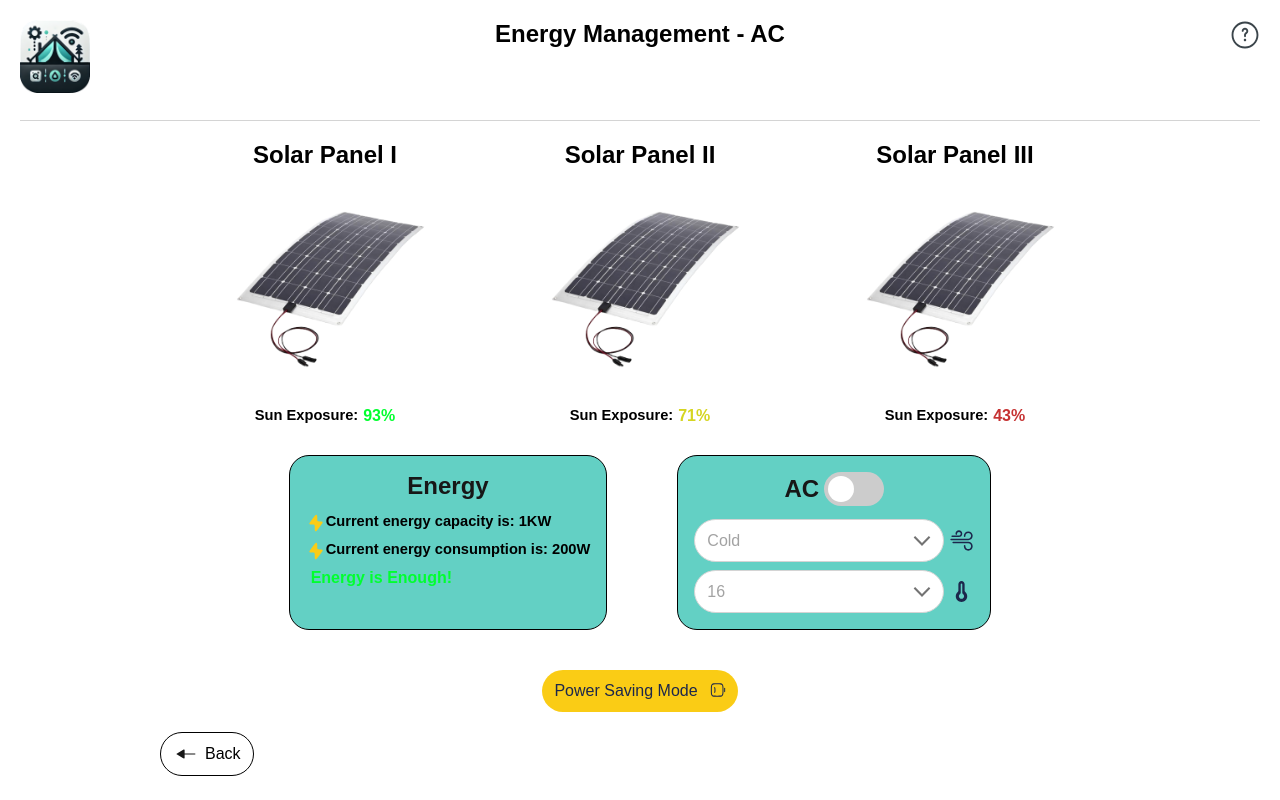
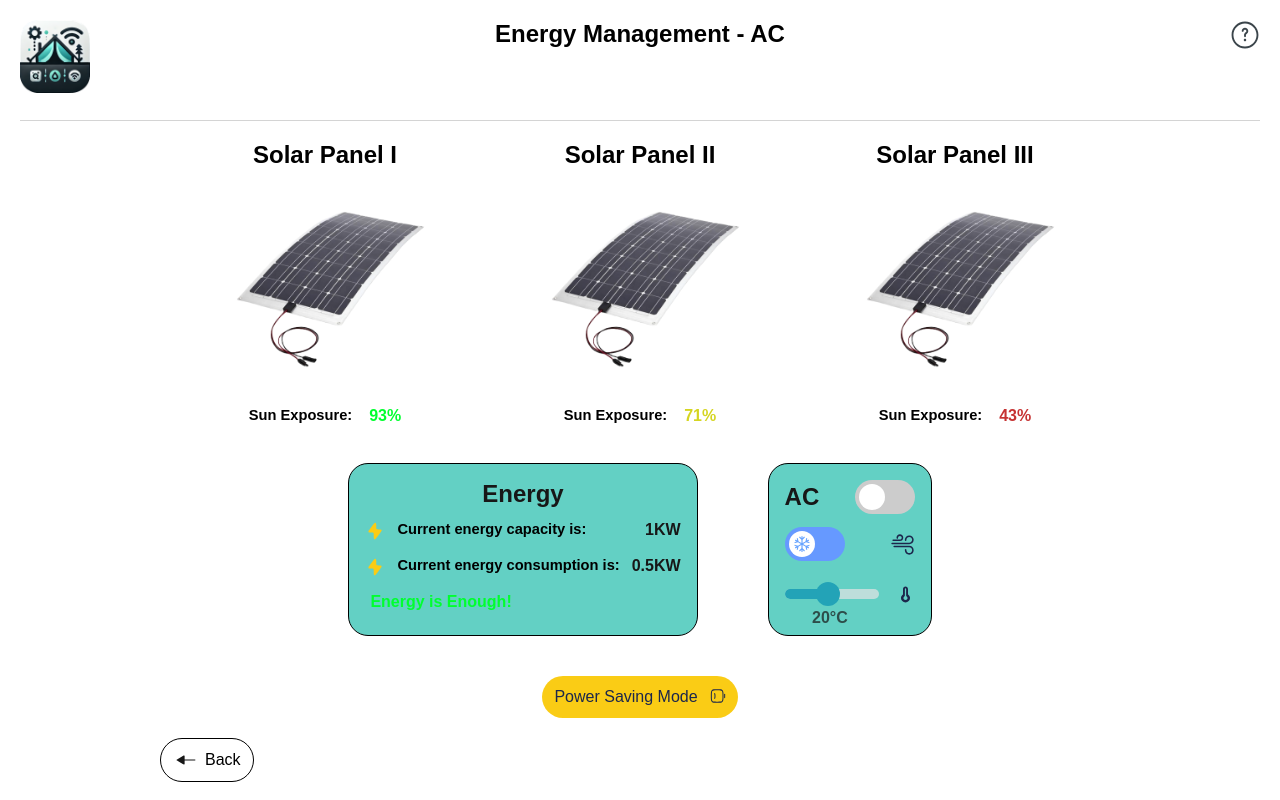
Before and after one commit to dimitry-lzs/hciWeb, a React app: page /energy in a window 1280 px wide. Built offline with nearby package versions, Linux system fonts and the light colour scheme.

Commit message:
change energy

```diff
--- a/src/components/Select/index.tsx
+++ b/src/components/Select/index.tsx
@@ -1,14 +1,18 @@
 import React from 'react';
 import './Select.less';
 
-export default function Select({ options }: {
+export default function Select({ options, onSelect }: {
     options: any;
+    onSelect: (x: string) => void;
     [x: string]: any;
 }) {
     return (
         <div className='custom-select'>
-            <select>
-                {options.map((option: any) => (
+            <select onChange={event => onSelect((event.target as HTMLSelectElement).value)}>
+                {options.map((option: {
+                    value: string;
+                    label: string;
+                }) => (
                     <option key={option.value} value={option.value}>{option.label}</option>
                 ))}
             </select>
--- a/src/components/Slider/Slider.less
+++ b/src/components/Slider/Slider.less
@@ -3,6 +3,7 @@
     height: 10px;
     position: relative;
     opacity: 0.7;
+    margin: 12px 0;
 
     .slider {
         position: absolute;
--- a/src/components/Switch/Switch.less
+++ b/src/components/Switch/Switch.less
@@ -6,7 +6,6 @@
         display: inline-block;
         width: 60px;
         height: 34px;
-        margin-left: 5px;
     }
 
     /* Hide default HTML checkbox */
@@ -27,6 +26,16 @@
         background-color: #ccc;
         -webkit-transition: .4s;
         transition: .4s;
+
+        .switchIcon {
+            position: absolute;
+            top: 17px;
+            left: 17px;
+            height: 26px;
+            width: 26px;
+            transform: translate(-50%, -50%);
+            transition: all 0.4s ease; /* Add transition */
+        }
     }
 
     .slider:before {
@@ -41,12 +50,14 @@
         transition: .4s;
     }
 
+    input:checked~.slider {
+        .switchIcon {
+            transform: translate(13px, -50%);
+        }
+    }
+
     input:checked+.slider {
         background-color: #2196F3;
-    }
-
-    input:focus+.slider {
-        box-shadow: 0 0 1px #2196F3;
     }
 
     input:checked+.slider:before {
--- a/src/components/Switch/index.tsx
+++ b/src/components/Switch/index.tsx
@@ -1,12 +1,31 @@
 import React from 'react';
+
 import './Switch.less';
 
-export default function Switch() {
+export default function Switch({
+    on,
+    setOnOff,
+    onIcon,
+    offIcon,
+    onColor,
+    offColor
+}: {
+    on: boolean;
+    setOnOff: (on: boolean) => void;
+    onIcon?: JSX.Element;
+    offIcon?: JSX.Element;
+    onColor?: string;
+    offColor?: string;
+}) {
     return (
-        <div className="switchComponent">
-            <label className="switch">
-                <input type="checkbox" />
-                <span className="slider round"></span>
+        <div className='switchComponent'>
+            <label className='switch'>
+                <input type='checkbox' checked={on} onChange={checked => {
+                    setOnOff(checked.target.checked);
+                }} />
+                <span className='slider round' {...(on ? { style: { backgroundColor: onColor } } : { style: { backgroundColor: offColor } })}>
+                    <span className='switchIcon'>{on ? <>{onIcon}</> : <>{offIcon}</>}</span>
+                </span>
             </label>
         </div>
     );
--- a/src/pages/Energy/Energy.less
+++ b/src/pages/Energy/Energy.less
@@ -1,4 +1,16 @@
 .Energy {
+    .HeatIcon, .ColdIcon {
+        background-image: url('../../assets/Sun.svg');
+        background-position: center;
+        background-size: 18px;
+        background-repeat: no-repeat;
+        display: inline-block;
+        width: 26px;
+        height: 26px;
+    }
+    .ColdIcon {
+        background-image: url('../../assets/Snowflake.svg');
+    }
     .Content {
         padding-top: 10px;
     }
@@ -34,13 +46,18 @@
     .Info {
         color: black;
         font-size: 11pt;
+        margin-right: auto;
     }
 
     .InfoDescription {
+        min-width: 130px;
         display: flex;
+        justify-content: space-between;
+        gap: 12px;
         font-size: 12pt;
         font-weight: bold;
         padding-top: 8px;
+        margin-bottom: 8px;
     }
 
     .Green {
@@ -85,6 +102,7 @@
 
     .ThermometerIcon {
         background-image: url('../../assets/thermometer.svg');
+        background-position: center;
         background-size: contain;
         background-repeat: no-repeat;
         display: inline-block;
@@ -109,6 +127,6 @@
     .SwitchWrapper {
         display: flex;
         align-items: center;
-        justify-content: center;
+        justify-content: space-between;
     }
 }
--- a/src/pages/Energy/index.tsx
+++ b/src/pages/Energy/index.tsx
@@ -1,32 +1,30 @@
-import React from 'react';
-import './Energy.less';
+import React, { useState } from 'react';
+import { useNavigate } from 'react-router-dom';
+
 import Header from '../../components/Header';
 import HelpModal from '../../components/HelpModal';
 import BackButton from '../../components/BackButton';
-import InfoContainer, { InfoRow } from '../../components/InfoContainer';
+import InfoContainer from '../../components/InfoContainer';
+import Switch from '../../components/Switch';
+import Slider from '../../components/Slider';
 import ConfirmButton, { ButtonColor, ButtonIcon } from '../../components/ConfirmButton';
-import { useNavigate } from 'react-router-dom';
-import Select from '../../components/Select';
-import Switch from '../../components/Switch';
+
+import './Energy.less';
+
+function HeatIcon() {
+    return <div className='HeatIcon' />;
+}
+
+function ColdIcon() {
+    return <div className='ColdIcon' />;
+}
 
 export default function Energy() {
     const navigate = useNavigate();
-    const coldHeat = [
-        { value: 'cold', label: 'Cold' },
-        { value: 'heat', label: 'Heat' },
-    ];
-    const temperatures = [
-        { value: '16', label: '16' },
-        { value: '17', label: '17' },
-        { value: '18', label: '18' },
-        { value: '19', label: '19' },
-        { value: '20', label: '20' },
-        { value: '21', label: '21' },
-        { value: '22', label: '22' },
-        { value: '23', label: '23' },
-        { value: '24', label: '24' },
-        { value: '25', label: '25' },
-    ];
+    const [temperature, setTemperature] = useState(20);
+    const [heat, setHeat] = useState(false);
+    const [ac, setAc] = useState(false);
+
     return (
         <div className='Energy'>
             <Header title='Energy Management - AC' helpContent={<HelpModal title='Energy Management - AC' text='This page is the place for you to set up the Air Conditioning, see how much energy is produced and how much is consumed. If you want to save some energy you may press the yellow "Power Saving Mode" button.' />} />
@@ -61,20 +59,33 @@ export default function Energy() {
                     <InfoContainer>
                         <div className='InfoTitle'>Energy</div>
                         <div className='InfoDescription'>
-                            <span className='EnergyIcon' /><div className='Info'>Current energy capacity is: 1KW</div>
+                            <span className='EnergyIcon' />
+                            <div className='Info'>Current energy capacity is:</div>
+                            <span>1KW</span>
                         </div>
                         <div className='InfoDescription'>
-                            <span className='EnergyIcon' /><div className='Info'>Current energy consumption is: 200W</div>
+                            <span className='EnergyIcon' />
+                            <div className='Info'>Current energy consumption is:</div>
+                            <span>0.5KW</span>
                         </div>
                         <div className='InfoDescription'>
                             <div className='Green'>Energy is Enough!</div>
                         </div>
                     </InfoContainer>
                     <InfoContainer>
-                        <div className='InfoTitle'><div className='SwitchWrapper'>AC<Switch/></div></div>
+                        <div className='InfoTitle'><div className='SwitchWrapper'>
+                            AC
+                            <Switch on={ac} setOnOff={setAc} />
+                        </div>
+                        </div>
                         <div className='Controls'>
-                            <div className='InfoDescription'><Select options={coldHeat} /><div className='WindIcon' /></div>
-                            <div className='InfoDescription'><Select options={temperatures} /><div className='ThermometerIcon' /></div>
+                            <div className='InfoDescription'>
+                                <Switch on={heat} setOnOff={setHeat} onIcon={<HeatIcon />} offIcon={<ColdIcon />} onColor='#ff6666' offColor='#6699ff' />
+                                <div className='WindIcon' /></div>
+                            <div className='InfoDescription'>
+                                <Slider value={temperature} setValue={updatedTemperature => setTemperature(updatedTemperature)} minValue={12} maxValue={30} type='°C' />
+                                <div className='ThermometerIcon' />
+                            </div>
                         </div>
                     </InfoContainer>
                 </div>
--- a/src/pages/SpecialOccasions/index.tsx
+++ b/src/pages/SpecialOccasions/index.tsx
@@ -19,15 +19,6 @@ const radioOptions = [
     { value: 'hamBlue', label: 'Hamlindigo Blue' }
 ];
 
-function BulbColors({ selectedColor, setSelectedColor }: {
-    selectedColor: string;
-    setSelectedColor: (color: string) => void;
-}) {
-    return <Radio options={radioOptions} selectedValue={selectedColor} onChange={setSelectedColor} />;
-}
-
-export default function SpecialOccasions() {
-    const navigate = useNavigate();
 const presets = [
     { value: 'party', label: 'Party' },
     { value: 'concert', label: 'Concert' },
@@ -44,9 +35,23 @@ export default function SpecialOccasions() {
     { value: 'rainbow', label: 'Rainbow' }
 ];
 
+function BulbColors({ selectedColor, setSelectedColor }: {
+    selectedColor: string;
+    setSelectedColor: (color: string) => void;
+}) {
+    return <Radio options={radioOptions} selectedValue={selectedColor} onChange={setSelectedColor} />;
+}
+
+export default function SpecialOccasions() {
+    const navigate = useNavigate();
+
     const [color1, setColor1] = useState('blue');
     const [color2, setColor2] = useState('green');
     const [color3, setColor3] = useState('purple');
+
+    const [selectedPreset, setSelectedPreset] = useState('party');
+    const [selectedLightPattern, setSelectedLightPattern] = useState('random');
+    const [selectedColorPattern, setSelectedColorPattern] = useState('light');
 
     return (
         <div className='SpecialOccasions'>
@@ -55,7 +60,8 @@ export default function SpecialOccasions() {
                 <div className='Controls'>
                     <div className='MenuRow'>
                         <div className='SelectMenu'>
-                            <div className='Label'>Presets:</div><Select options={presets} />
+                            <div className='Label'>Presets:</div>
+                            <Select options={presets} onSelect={setSelectedPreset} />
                         </div>
                         <LightBulb color={color1} />
                         <div className='RadioOptions'>
@@ -64,7 +70,8 @@ export default function SpecialOccasions() {
                     </div>
                     <div className='MenuRow'>
                         <div className='SelectMenu'>
-                            <div className='Label'>Light Play Pattern:</div><Select options={lightPatern} />
+                            <div className='Label'>Light Play Pattern:</div>
+                            <Select options={lightPatern} onSelect={setSelectedLightPattern} />
                         </div>
                         <LightBulb color={color2} />
                         <div className='RadioOptions'>
@@ -73,7 +80,8 @@ export default function SpecialOccasions() {
                     </div>
                     <div className='MenuRow'>
                         <div className='SelectMenu'>
-                            <div className='Label'>Color Switching Pattern:</div><Select options={colorPattern} />
+                            <div className='Label'>Color Switching Pattern:</div>
+                            <Select options={colorPattern} onSelect={setSelectedColorPattern} />
                         </div>
                         <LightBulb color={color3} />
                         <div className='RadioOptions'>
```
Also changed, not shown: src/assets/Snowflake.svg (added), src/assets/Sun.svg (added). Lines whose indentation alone changed are shown as unchanged.
